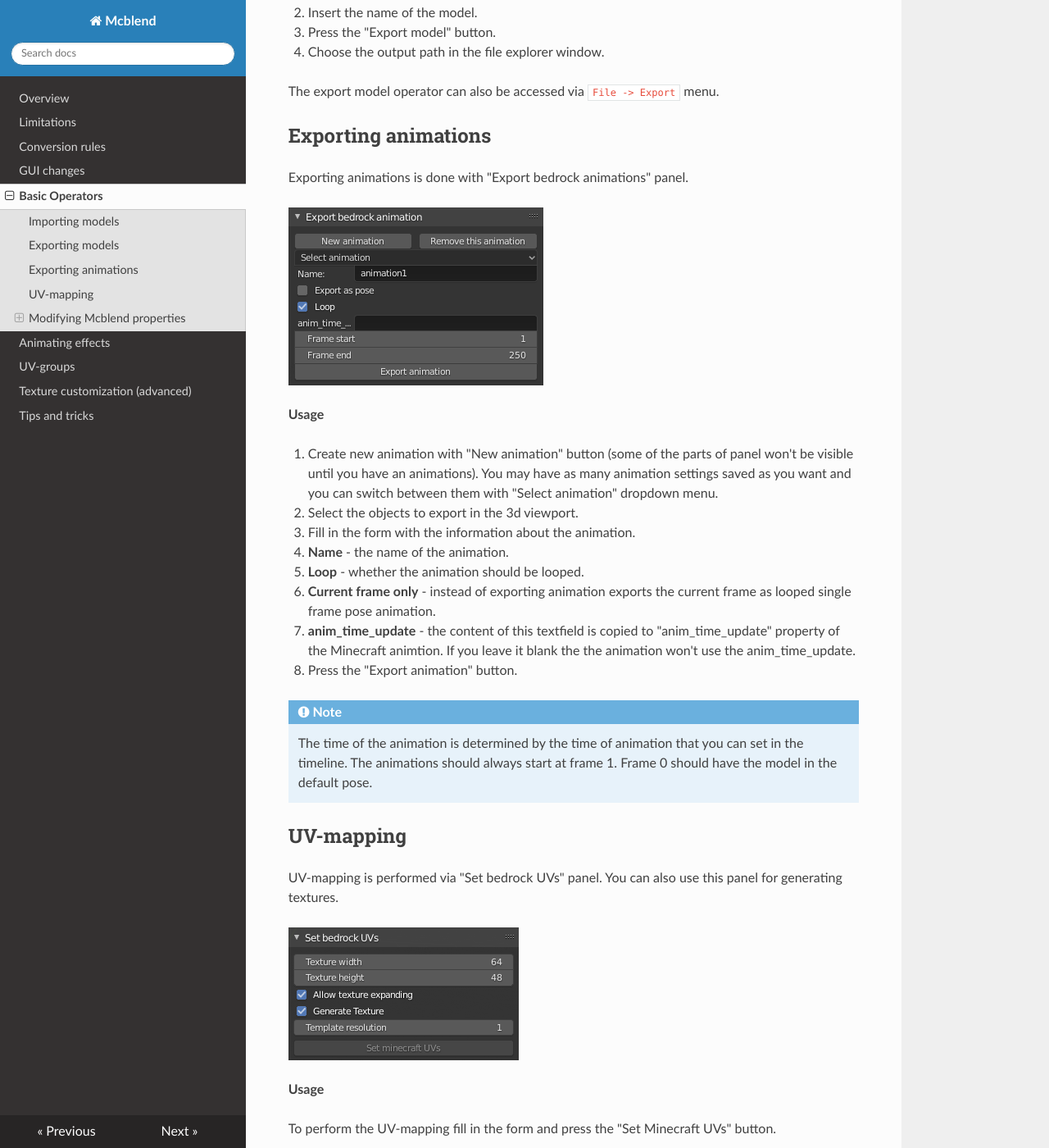
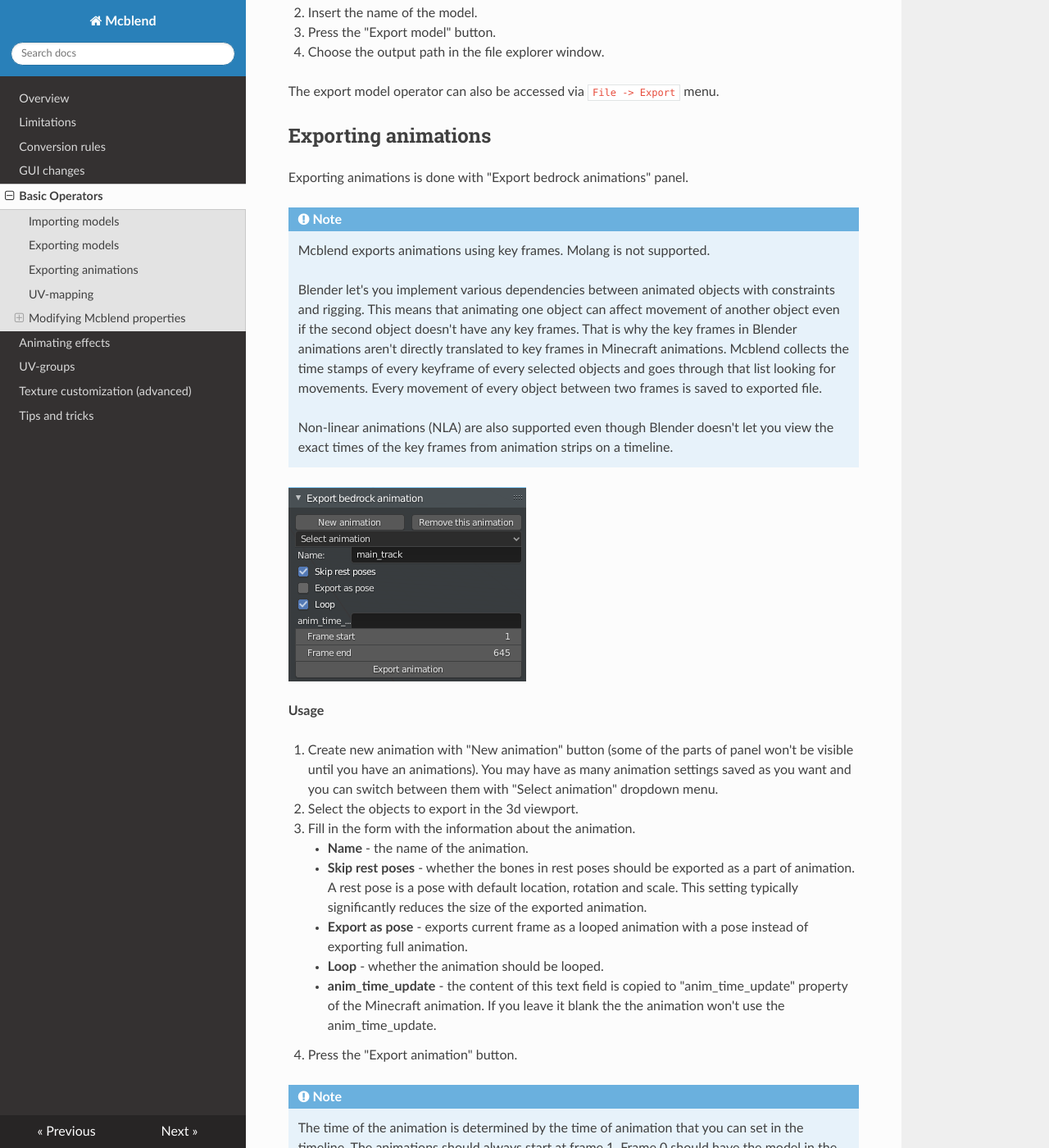
Before and after one commit to Nusiq/mcblend, an MkDocs documentation site: the page built from docs/basic_operators/index.md, in a window 1280 px wide and 1400 px high, scrolled down 1648 px. Shown: the whole window at 82% size. Built offline with MkDocs 1.6.1, drawn with Linux system fonts in a browser that asks for light colours; nearby versions of some CDN libraries.

Commit message:
Updated documentation.

```diff
--- a/docs/basic_operators/index.md
+++ b/docs/basic_operators/index.md
@@ -48,6 +48,24 @@ The export model operator can also be accessed via `File -> Export` menu.
 
 Exporting animations is done with "Export bedrock animations" panel.
 
+!!! note
+
+    Mcblend exports animations using key frames. Molang is not supported.
+
+    Blender let's you implement various dependencies between animated objects
+    with constraints and rigging. This means that animating one object can
+    affect movement of another object even if the second object doesn't have
+    any key frames. That is why the key frames in Blender animations aren't
+    directly translated to key frames in Minecraft animations. Mcblend collects
+    the time stamps of every keyframe of every selected objects and goes
+    through that list looking for movements. Every movement of every  object
+    between two frames is saved to exported file.
+
+    Non-linear animations (NLA) are also supported even though Blender doesn't
+    let you view the exact times of the key frames from animation strips on
+    a timeline.
+
+
 ![](../img/export_animation_panel.png)
 
 __Usage__
@@ -58,13 +76,17 @@ __Usage__
   with "Select animation" dropdown menu.
 2. Select the objects to export in the 3d viewport.
 3. Fill in the form with the information about the animation.
-  - **Name** - the name of the animation.
-  - **Loop** - whether the animation should be looped.
-  - **Current frame only** - instead of exporting animation exports the
-    current frame as looped single frame pose animation.
-  - **anim_time_update** - the content of this textfield is copied to
-    "anim_time_update" property of the Minecraft animtion. If you leave it
-    blank the the animation won't use the anim_time_update.
+    - **Name** - the name of the animation.
+    - **Skip rest poses** - whether the bones in rest poses should be exported
+        as a part of animation. A rest pose is a pose with default location,
+        rotation and scale. This setting typically significantly reduces the
+        size of the exported animation.
+    - **Export as pose** - exports current frame as a looped animation with
+        a pose instead of exporting full animation.
+    - **Loop** - whether the animation should be looped.
+    - **anim_time_update** - the content of this text field is copied to
+      "anim_time_update" property of the Minecraft animation. If you leave it
+      blank the the animation won't use the anim_time_update.
 4. Press the "Export animation" button.
 
 
```
Also changed, not shown: docs/img/export_animation_panel.png, 1 other file.
